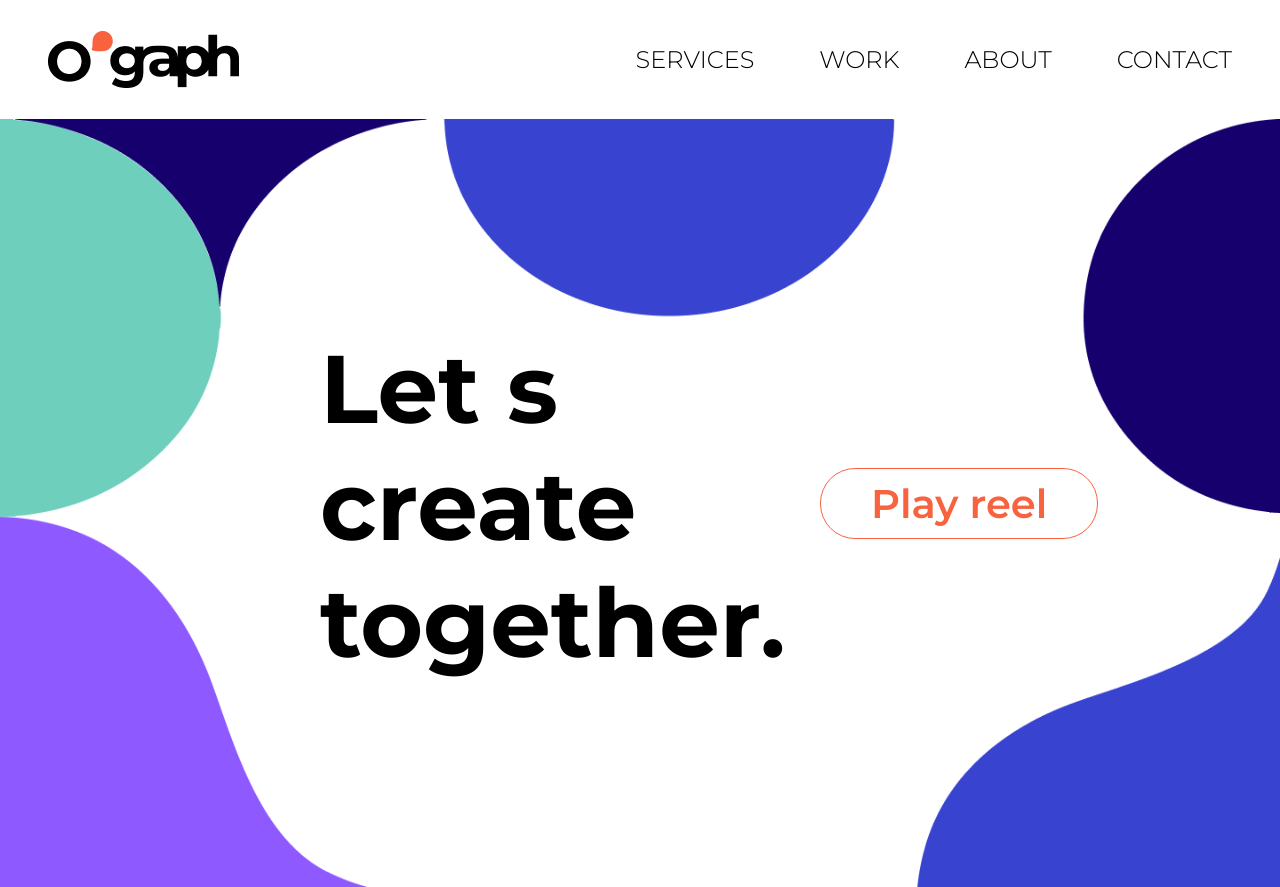
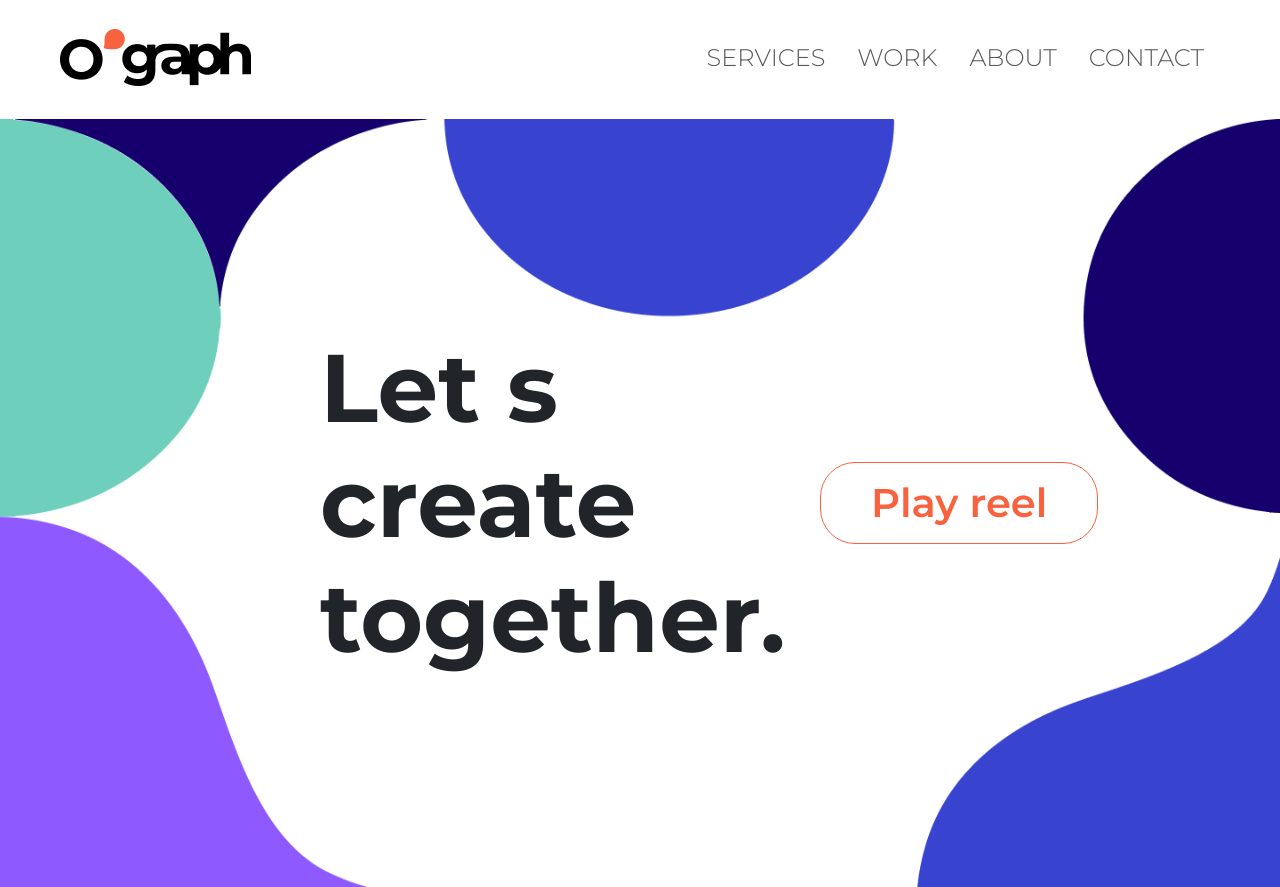
Before and after one commit to miliobrien/PreEntrega2-OBrien, a plain HTML site: page index.html in a window 1280 px wide. Shown: the top 887 px of the page. Drawn offline with nearby package versions, Linux system fonts and the light colour scheme.

Commit message:
navBar de Bootstrap

```diff
--- a/css/style2.css
+++ b/css/style2.css
@@ -21,9 +21,7 @@ header {
     width: 100%;
     height: 7.4375rem;
     padding: 0rem 3rem;
-    display: flex;
-    justify-content: space-between;
-    align-items: center;
+
 }
 
 .logo {
@@ -32,17 +30,15 @@ header {
 }
 
 .navBar {
-    list-style: none;
+    display: flex;
+    justify-content: center;
+}
+
+.nav-item{
+    text-decoration: none;
+    color: black;
     font-weight: 300;
     font-size: 1.5rem;
-    display: flex;
-    flex-direction: row;
-    gap: 4.0625rem;
-}
-
-.navBar li a {
-    text-decoration: none;
-    color: black;
 }
 
 .navBar li a:hover{
--- a/index.html
+++ b/index.html
@@ -4,29 +4,37 @@
     <meta charset="UTF-8">
     <meta name="viewport" content="width=device-width, initial-scale=1.0">
     <title>Document</title>
+    <link href="https://cdn.jsdelivr.net/npm/bootstrap@5.3.3/dist/css/bootstrap.min.css" rel="stylesheet" integrity="sha384-QWTKZyjpPEjISv5WaRU9OFeRpok6YctnYmDr5pNlyT2bRjXh0JMhjY6hW+ALEwIH" crossorigin="anonymous">
     <link rel="stylesheet" href="./css/style2.css">
 </head>
 <body>
     <header>
-        <div class="logo">
-            <a href="./index.html"><img src="./assets/logo.png" alt=""></a>
-        </div>
         <div >
-            <nav>
-                <ul class="navBar">
-                    <li>
-                        <a href="./services.html">SERVICES</a>
-                    </li>
-                    <li>
-                        <a href="./work.html">WORK</a>
-                    </li>
-                    <li>
-                        <a href="./about.html">ABOUT</a>
-                    </li>
-                    <li>
-                        <a href="./contact.html">CONTACT</a>
-                    </li>
-                </ul>
+            <nav class="navbar navbar-expand-lg">
+                <div class="container-fluid mt-3">
+                    <a class="navbar-brand" href="./index.html">
+                        <img src="./assets/logo.png" alt="">
+                    </a>
+                    <button class="navbar-toggler" type="button" data-bs-toggle="collapse" data-bs-target="#navbarSupportedContent" aria-controls="navbarSupportedContent" aria-expanded="false" aria-label="Toggle navigation">
+                    <span class="navbar-toggler-icon"></span>
+                    </button>
+                    <div class="collapse navbar-collapse" id="navbarSupportedContent">
+                    <ul class="d- flex navbar-nav ms-auto mb-2 mb-lg-0">
+                        <li class="nav-item">
+                        <a class="nav-link mx-2" aria-current="page" href="./pages/services.html">SERVICES</a>
+                        </li>
+                        <li class="nav-item">
+                        <a class="nav-link mx-2" href="./pages/work.html">WORK</a>
+                        </li>
+                        <li class="nav-item">
+                        <a class="nav-link mx-2" href="./pages/about.html">ABOUT</a>
+                        </li>
+                        <li class="nav-item">
+                        <a class="nav-link mx-2" href="./pages/about.html">CONTACT</a>
+                        </li>
+                    </ul>
+                    </div>
+                </div>
             </nav>
         </div>
     </header>
@@ -91,5 +99,6 @@
             <p>Copyright 2024</p>
         </div>
     </footer>
+    <script src="https://cdn.jsdelivr.net/npm/bootstrap@5.3.3/dist/js/bootstrap.bundle.min.js" integrity="sha384-YvpcrYf0tY3lHB60NNkmXc5s9fDVZLESaAA55NDzOxhy9GkcIdslK1eN7N6jIeHz" crossorigin="anonymous"></script>
 </body>
 </html>
```
Also changed, not shown: pages/about.html (renamed from about.html), pages/contact.html (renamed from contact.html), pages/services.html (renamed from services.html), pages/work.html (renamed from work.html).
